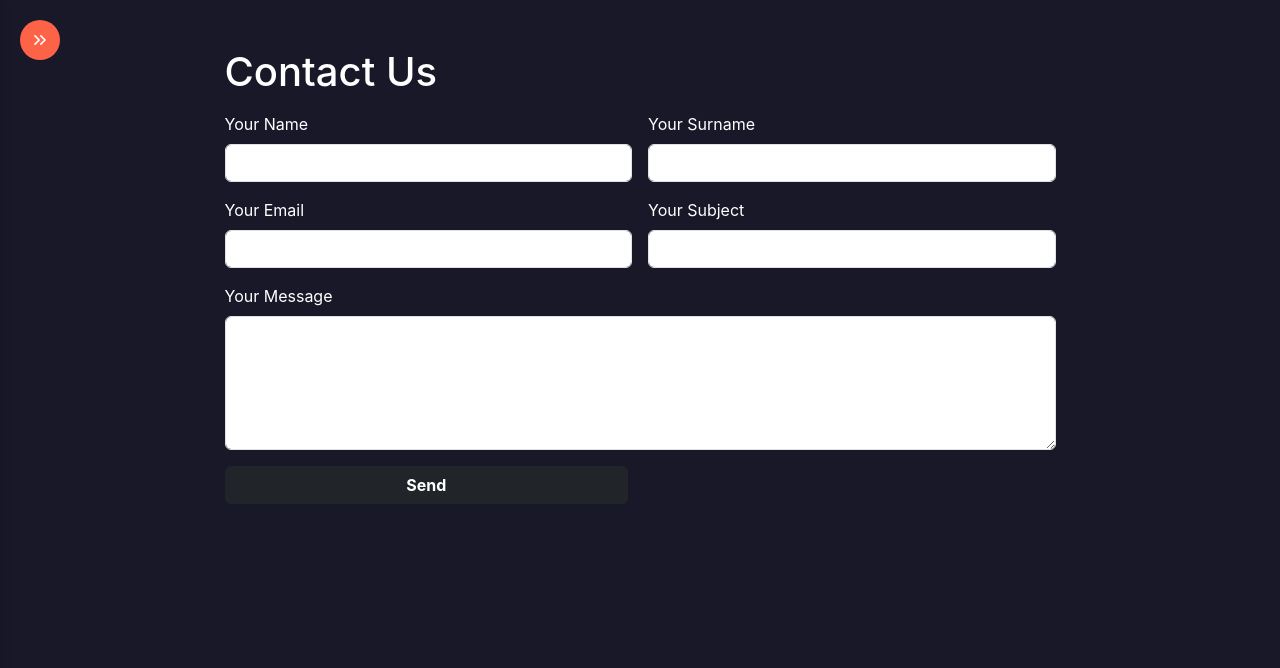
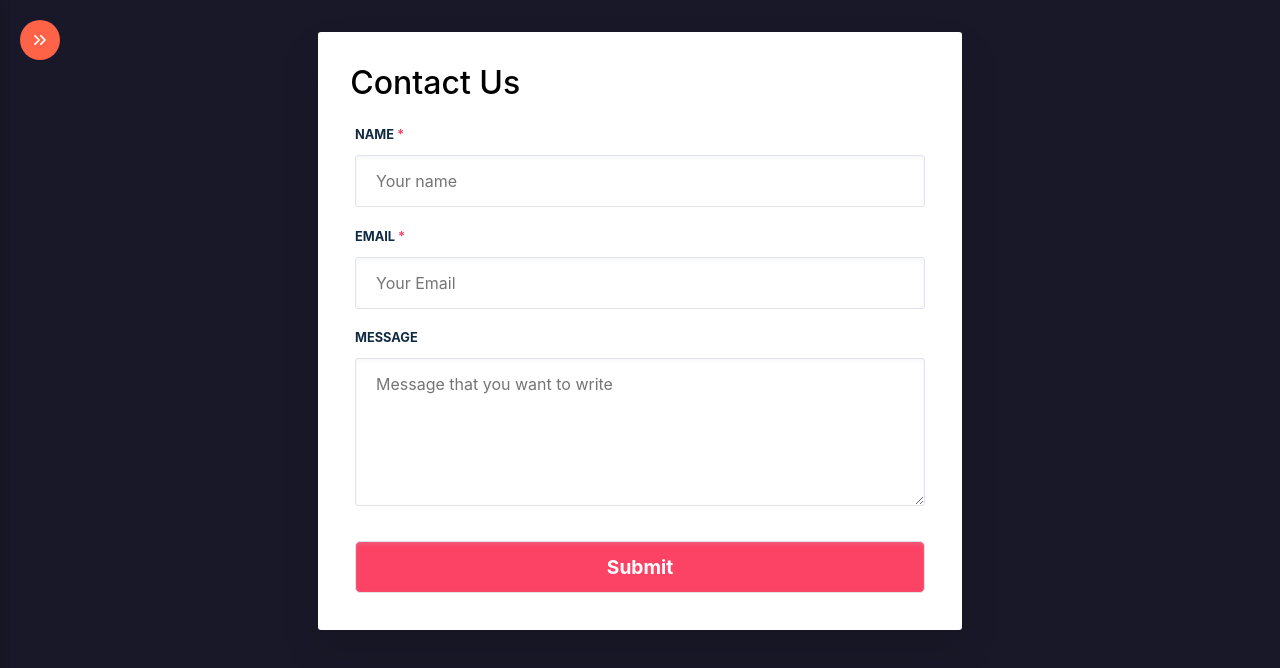
Before and after one commit to PranabKumarSahoo/sql-dev-tools, a React (Create React App) app: page /contact in a window 1280 px wide. Shown: the top 668 px of the page. Built offline with nearby package versions, Linux system fonts and the light colour scheme.

Commit message:
updated the contact us form by Parmesh B

```diff
--- a/src/Components/Contact/Contact.css
+++ b/src/Components/Contact/Contact.css
@@ -1,4 +1,94 @@
-.contact {
+body {
+    height: 100%;
     background: #181828;
+    position: fixed;
+}
+
+.contactform {
+    padding: 2rem;
+    margin-top: 2rem;
+}
+
+h2 {
+    color: black;
+}
+
+label,
+input,
+textarea {
+    display: block;
+    width: 100%;
+}
+ul {
+    list-style: none;
+    margin: 0;
+    padding: 0;
+}
+
+li {
+    padding: 0.3em;
+}
+span {
+    font-weight: 700;
+    color: #102a43;
+    line-height: 35px;
+    line-height: 2.5rem;
+    font-size: 12px;
+    font-size: 0.8rem;
+    text-transform: uppercase;
+}
+input[type="submit"] {
+    background: #fc4366;
     color: white;
+    font-weight: 700;
+    font-size: 1.2rem;
+    border-radius: 5px;
+    margin-top: 1.3em;
 }
+
+.container {
+    width: 460px;
+    margin: 5em auto;
+}
+form {
+    background-color: #ffffff;
+    padding-top: 40px;
+    padding-right: 40px;
+    padding-bottom: 40px;
+    padding-left: 40px;
+    box-shadow: 0 20px 40px rgba(0, 0, 0, 0.1);
+    border-radius: 3px;
+    overflow: hidden;
+}
+
+.required-star {
+    color: #fc4366;
+}
+
+input,
+textarea {
+    width: 100%;
+    padding: 9px 20px;
+    border: 1px solid #e1e2eb;
+    background-color: #fff;
+    color: #102a43;
+    caret-color: #829ab1;
+    box-sizing: border-box;
+    font-size: 14px;
+    font-size: 1rem;
+    line-height: 29px;
+    line-height: 2rem;
+    box-shadow: inset 0 2px 4px 0 rgba(206, 209, 224, 0.2);
+    border-radius: 3px;
+    line-height: 29px;
+    line-height: 2rem;
+}
+
+@media only screen and (max-width: 630px) {
+    .contactform {
+        padding: 2rem;
+        margin-top: 4rem;
+        margin-left: 2rem;
+        margin-right: 2rem;
+    }
+}
--- a/src/Components/Contact/Contact.jsx
+++ b/src/Components/Contact/Contact.jsx
@@ -1,91 +1,28 @@
 import React from "react";
-
+import './Contact.css'
 export default function Contact() {
   return (
     <>
-      <div className="container my-5 contact">
-        <div className="row justify-content-center">
-          <div className="col-lg-9">
-            <h1 className="mb-3">Contact Us</h1>
-            <form>
-              <div className="row g-3">
-                <div className="col-md-6">
-                  <label for="your-name" className="form-label">
-                    Your Name
-                  </label>
-                  <input
-                    type="text"
-                    className="form-control"
-                    id="your-name"
-                    name="your-name"
-                    required
-                  />
-                </div>
-                <div className="col-md-6">
-                  <label for="your-surname" className="form-label">
-                    Your Surname
-                  </label>
-                  <input
-                    type="text"
-                    className="form-control"
-                    id="your-surname"
-                    name="your-surname"
-                    required
-                  />
-                </div>
-                <div className="col-md-6">
-                  <label for="your-email" className="form-label">
-                    Your Email
-                  </label>
-                  <input
-                    type="email"
-                    className="form-control"
-                    id="your-email"
-                    name="your-email"
-                    required
-                  />
-                </div>
-                <div className="col-md-6">
-                  <label for="your-subject" className="form-label">
-                    Your Subject
-                  </label>
-                  <input
-                    type="text"
-                    className="form-control"
-                    id="your-subject"
-                    name="your-subject"
-                  />
-                </div>
-                <div className="col-12">
-                  <label for="your-message" className="form-label">
-                    Your Message
-                  </label>
-                  <textarea
-                    className="form-control"
-                    id="your-message"
-                    name="your-message"
-                    rows="5"
-                    required
-                  ></textarea>
-                </div>
-                <div className="col-12">
-                  <div className="row">
-                    <div className="col-md-6">
-                      <button
-                        data-res="<?php echo $sum; ?>"
-                        type="submit"
-                        className="btn btn-dark w-100 fw-bold"
-                      >
-                        Send
-                      </button>
-                    </div>
-                  </div>
-                </div>
-              </div>
-            </form>
-          </div>
-        </div>
-      </div>
+        <form className="contactform">
+        <h2>Contact Us</h2>
+          <ul>
+            <li>
+              <label for="name"><span>Name <span className="required-star">*</span></span></label>
+              <input type="text" placeholder="Your name" id="name" name="user_name" />
+            </li>
+            <li>
+              <label for="mail"><span>Email <span className="required-star">*</span></span></label>
+              <input type="email" placeholder="Your Email" id="mail" name="user_email" />
+            </li>
+            <li>
+              <label for="msg"><span>Message</span></label>
+              <textarea rows="4" placeholder="Message that you want to write" cols="50"></textarea>
+            </li>
+            <li>
+              <input type="submit" />
+            </li>
+          </ul>
+        </form>
     </>
   );
 }
--- a/src/Pages/HomePage/HomePage.css
+++ b/src/Pages/HomePage/HomePage.css
@@ -202,18 +202,35 @@
     .home-page-title{
         gap: 1rem;
     }
+
+    .button {
+        width: 100%;
+        font-size: large;
+        padding: 8px;
+        justify-self: center;
+        justify-content: center;
+        align-items: center;
+        text-align: center;
+    }
+
+    span {
+        display: none;
+    }
 }
 
 @media only screen and (max-width: 520px) {
     .home-page-title{
         gap: 0.3rem;
     }
+
     .button {
-        display: flex;
-        flex-direction: column;
         width: 100%;
-        font-size: small;
-        padding: 5px;
+        font-size: large;
+        padding: 8px;
+        justify-self: center;
+        justify-content: center;
+        align-items: center;
+        text-align: center;
     }
 }
 
--- a/src/Pages/HomePage/HomePage.jsx
+++ b/src/Pages/HomePage/HomePage.jsx
@@ -35,7 +35,9 @@ export default function HomePage() {
   return (
     <div className="home-page">
       <h1 className="home-page-title">
-        <span>SQL Tools for Developers</span>
+        <span style={{
+          color: "white"
+        }}><h3>SQL Tools for Developers</h3></span>
         <p><NavLink to="/contact" ><button className="button" type="submit">Contact Us</button></NavLink></p>
       </h1>
       <div id="drop-constraint" className="sections">
```
